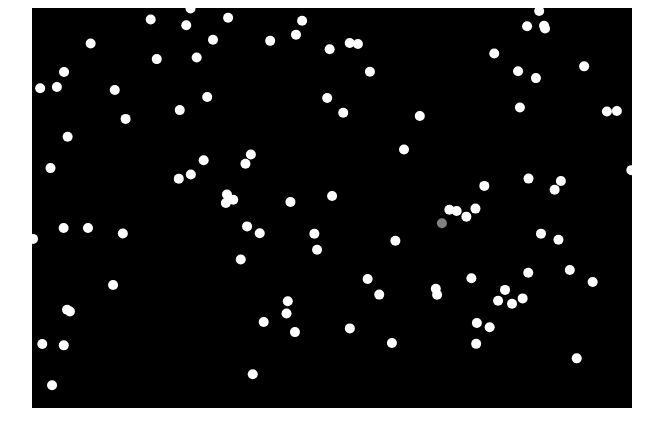
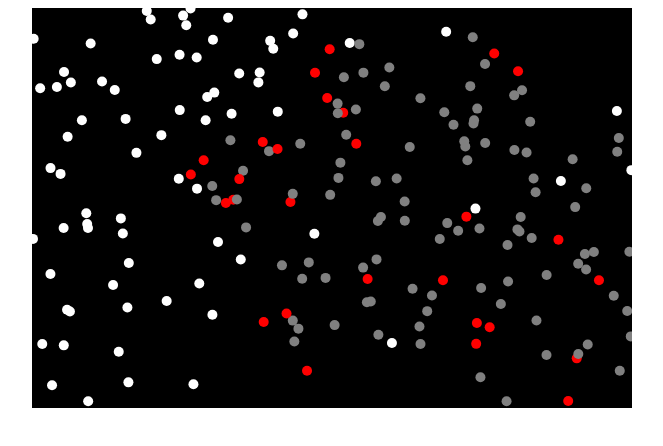
Before and after one commit to sepuh3/Jam-clolok, a plain HTML site: page manusia-mati-simulator.html in a window 1280 px wide. Shown: the whole page, without its empty margins (308-971 px from the left). Drawn offline with Linux system fonts and the light colour scheme.

Commit message:
Update manusia-mati-simulator.html

```diff
--- a/manusia-mati-simulator.html
+++ b/manusia-mati-simulator.html
@@ -15,12 +15,12 @@
   <canvas id="canvas" width="600" height="400"></canvas>
   <script>
     const canvas = document.getElementById("canvas");
-    const ctx = canvas.getContext("2d");const jumlahOrang = 100;
+    const ctx = canvas.getContext("2d");const jumlahOrang = 200;
 const radius = 5;
-const jarakInfeksi = 10;
+const jarakInfeksi = 30;
 const chanceInfeksi = 0.1;
 const chanceMati = 0.01; // dikurangi biar gak cepat mati
-const waktuInfeksi = 600; // ditambah supaya bisa nyebar dulu
+const waktuInfeksi = 1000; // ditambah supaya bisa nyebar dulu
 
 let orang = [];
 
```
